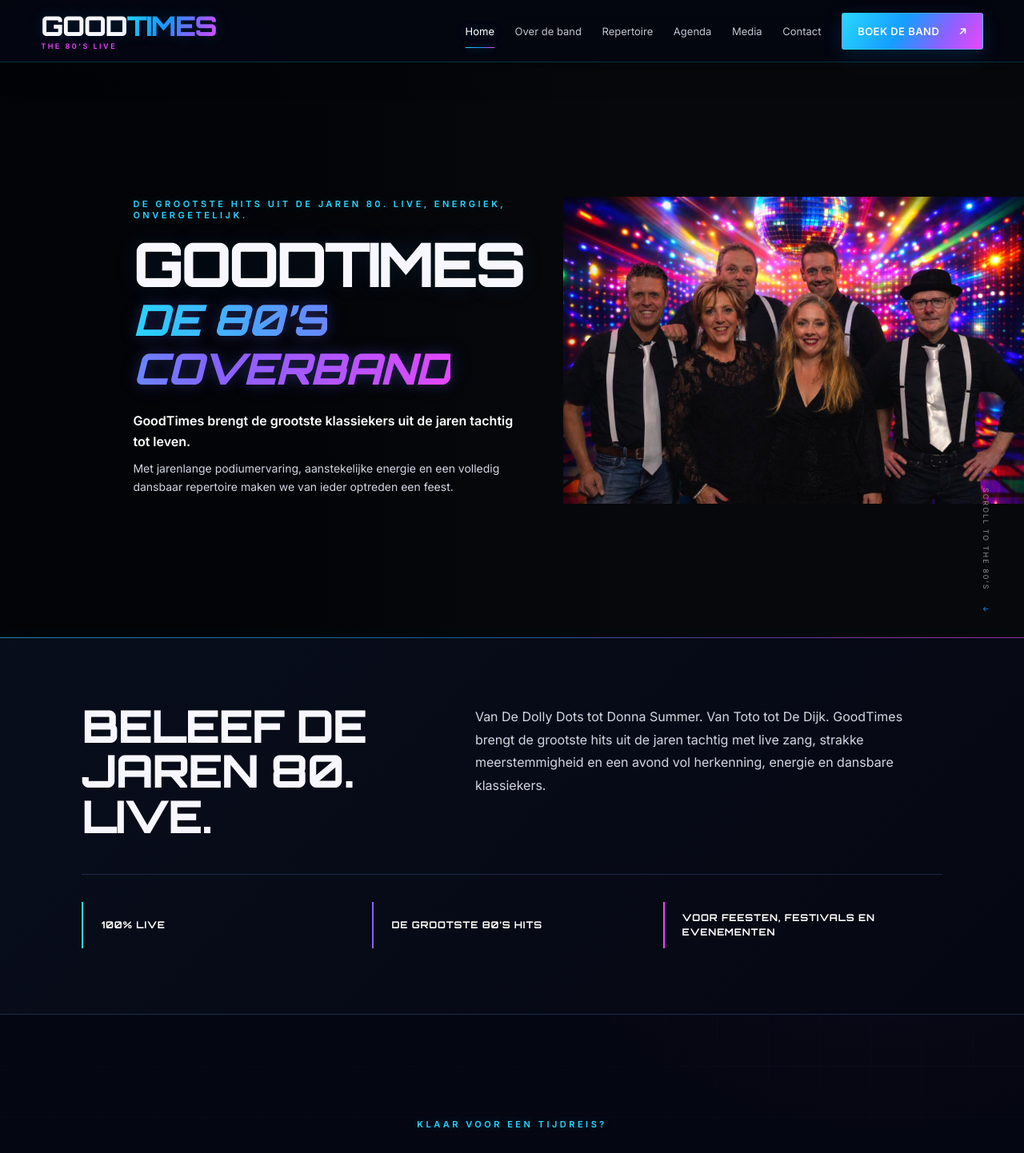
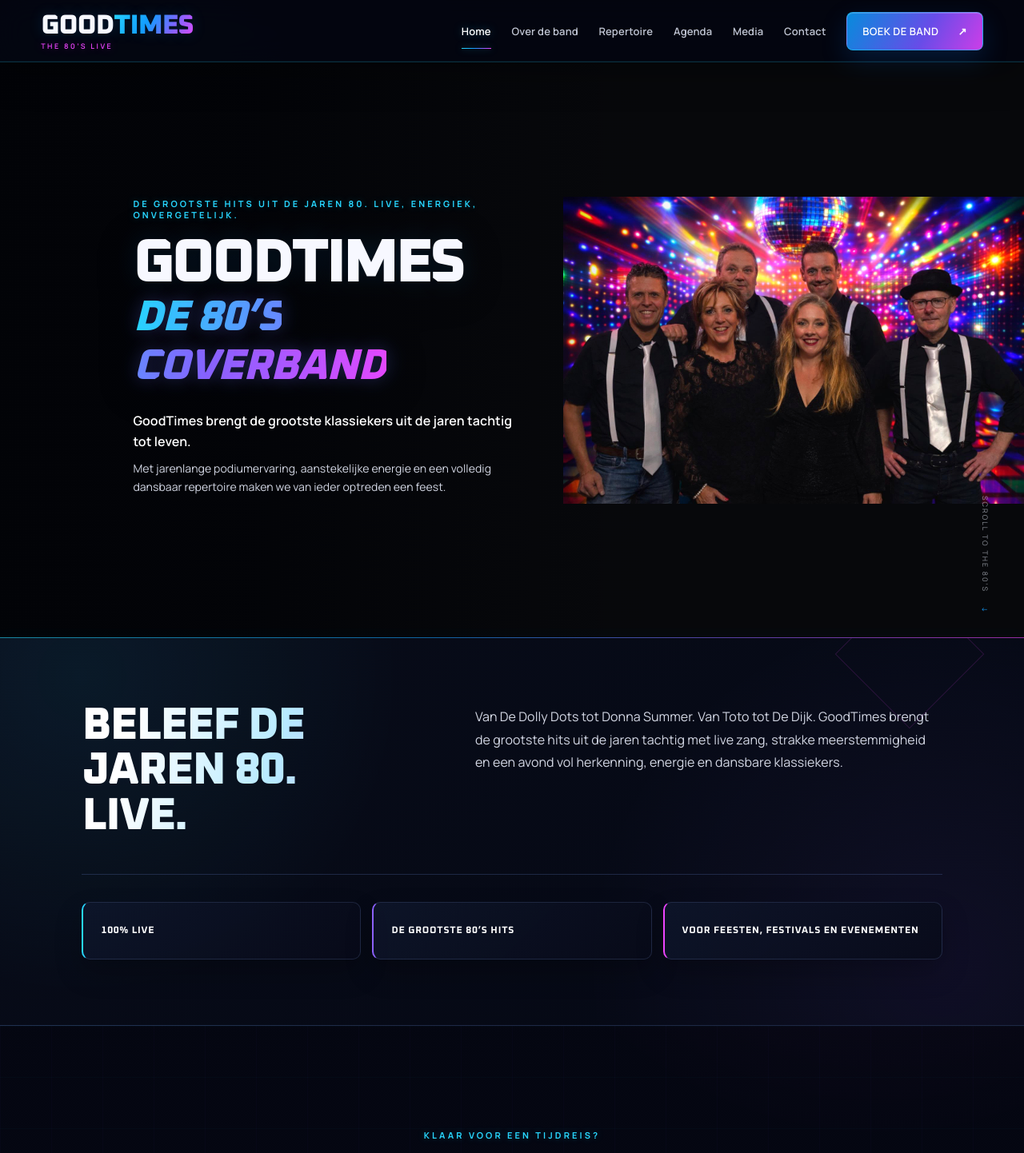
Before and after one commit to Goodtimes26/Goodtimes-website, a Next.js app: page / in a window 1280 px wide. Shown: the top 1442 px of the page at 80% size. Built offline with nearby package versions, Linux system fonts and the light colour scheme.

Commit message:
Refine premium 80s visual style

```diff
--- a/app/globals.css
+++ b/app/globals.css
@@ -1,4 +1,4 @@
-@import url('https://fonts.googleapis.com/css2?family=Inter:wght@400;500;600;700&family=Orbitron:wght@600;700;800;900&display=swap');
+@import url('https://fonts.googleapis.com/css2?family=Manrope:wght@400;500;600;700&family=Oxanium:wght@500;600;700;800&display=swap');
 
 /* Merkkleuren en vervangbare media */
 :root{
@@ -21,10 +21,11 @@
   --gradient-panel:linear-gradient(145deg,rgba(18,27,52,.92),rgba(7,10,22,.96));
   --glow-blue:0 0 24px rgba(21,157,255,.2);
   --glow-violet:0 0 28px rgba(140,97,255,.18);
-  --shadow-panel:0 22px 60px rgba(0,0,0,.34);
-  --radius-card:8px;
-  --font-display:"Orbitron",Arial,sans-serif;
-  --font-body:"Inter",Arial,sans-serif;
+  --shadow-panel:0 24px 70px rgba(0,0,0,.42),0 0 0 1px rgba(255,255,255,.018);
+  --shadow-lift:0 28px 70px rgba(0,0,0,.5),0 0 26px rgba(40,215,255,.08);
+  --radius-card:14px;
+  --font-display:"Oxanium",Arial,sans-serif;
+  --font-body:"Manrope",Arial,sans-serif;
   /* HERO VERVANGEN: zet het nieuwe bestand in /public en wijzig alleen deze URL. */
   --hero-image:url('/goodtimes-group-hero.jpeg');
   --supporting-image:url('/goodtimes-hero.png');
@@ -167,6 +168,98 @@
 input,select,textarea{border-color:rgba(112,125,166,.48)}input:focus,select:focus,textarea:focus{border-color:var(--cyan);box-shadow:0 1px 0 rgba(40,215,255,.28)}
 .thanks span{background:var(--gradient-neon);box-shadow:var(--glow-blue)}
 footer{background:linear-gradient(180deg,rgba(5,7,17,.35),#03040b);border-color:var(--line)}
+
+/* Premium synthwave-afwerking: energiek, maar bewust rustig gehouden. */
+body{font-weight:400;letter-spacing:.005em}
+body:after{
+  content:"";position:fixed;inset:0;z-index:-1;pointer-events:none;
+  background:
+    linear-gradient(115deg,transparent 0 76%,rgba(237,69,255,.025) 76% 76.12%,transparent 76.12%),
+    linear-gradient(65deg,transparent 0 84%,rgba(40,215,255,.025) 84% 84.12%,transparent 84.12%);
+}
+.brand,.hero h1,.page-intro h1,.statement h2,.booking-band h2,
+.feature-copy h2,.section-head h2,.members h2,.feature-copy li strong,
+.audio-track h2,.show-row h3,.date b,.about-grid h2,.note h2,
+.contact-grid h2,.repertoire-grid h2,.empty-show h2,.member-grid h3{
+  font-family:var(--font-display);font-style:normal;
+}
+.brand{font-weight:800;letter-spacing:-1px}
+.brand small,.eyebrow,.date span,.city{font-family:var(--font-body)}
+.eyebrow{font-weight:700;letter-spacing:.28em}
+.topbar{box-shadow:0 12px 45px rgba(0,0,0,.34),inset 0 -1px rgba(40,215,255,.06)}
+.nav>a:not(.nav-cta){font-weight:600;letter-spacing:.015em}
+.nav-cta,.primary,.secondary{border-radius:8px}
+.nav-cta,.primary{
+  background:linear-gradient(118deg,#078bdc 0%,#684ce8 58%,#cc3ee8 100%);
+  box-shadow:0 12px 32px rgba(14,100,209,.22),inset 0 1px 0 rgba(255,255,255,.2);
+}
+.nav-cta:hover,.primary:hover{
+  transform:translateY(-3px) scale(1.01);
+  box-shadow:0 18px 42px rgba(21,157,255,.25),0 0 24px rgba(237,69,255,.15);
+}
+.secondary:hover{transform:translateY(-3px);box-shadow:0 16px 34px rgba(140,97,255,.16)}
+.hero h1,.page-intro h1{font-weight:800;letter-spacing:-.055em}
+.hero h1{filter:drop-shadow(0 8px 24px rgba(0,0,0,.44))}
+.hero h1 em,.page-intro h1 em{filter:drop-shadow(0 0 10px rgba(140,97,255,.22))}
+.home-intro,.about-story,.repertoire-grid,.agenda-page{
+  background:
+    radial-gradient(circle at 8% 10%,rgba(40,215,255,.07),transparent 25rem),
+    radial-gradient(circle at 92% 85%,rgba(140,97,255,.07),transparent 28rem),
+    linear-gradient(145deg,#080c19,#050814);
+}
+.home-intro{position:relative;overflow:hidden}
+.home-intro:before{
+  content:"";position:absolute;right:6vw;top:-46px;width:130px;height:130px;
+  border:1px solid rgba(237,69,255,.15);transform:rotate(45deg);pointer-events:none;
+}
+.home-intro h2,.members h2{background:linear-gradient(105deg,#fff 16%,#b7eaff 60%,#c5b5ff);background-clip:text;-webkit-background-clip:text;color:transparent}
+.home-highlights li{
+  min-height:72px;padding:12px 22px;border:1px solid rgba(93,111,165,.25);
+  border-left:2px solid var(--cyan);border-radius:10px;
+  background:linear-gradient(135deg,rgba(15,23,45,.78),rgba(8,11,25,.82));
+  box-shadow:0 16px 34px rgba(0,0,0,.22);
+}
+.home-highlights li:nth-child(2){border-left-color:var(--violet)}.home-highlights li:nth-child(3){border-left-color:var(--magenta)}
+.page-intro{isolation:isolate}
+.page-intro:before{
+  content:"";position:absolute;z-index:-1;right:8vw;top:22%;width:clamp(90px,13vw,180px);aspect-ratio:1;
+  border:1px solid rgba(40,215,255,.11);box-shadow:inset 0 0 30px rgba(140,97,255,.035);
+  transform:rotate(45deg);
+}
+.feature-copy,.audio-track,.repertoire-grid article,.agenda-event,.contact-card,.contact-bookings,.member-grid article{
+  border-color:rgba(84,126,194,.28);
+  background:linear-gradient(145deg,rgba(17,25,48,.94),rgba(6,9,21,.97));
+  box-shadow:var(--shadow-panel);
+}
+.feature-copy,.audio-track,.repertoire-grid article,.agenda-event,.contact-card{transition:transform .25s ease,border-color .25s ease,box-shadow .25s ease}
+.audio-track:hover,.repertoire-grid article:hover,.member-grid article:hover{
+  transform:translateY(-3px);border-color:rgba(40,215,255,.42);box-shadow:var(--shadow-lift);
+}
+.repertoire-grid{gap:24px}
+.repertoire-grid article{position:relative;overflow:hidden;padding:42px}
+.repertoire-grid article:before,.audio-track:before{
+  content:"";position:absolute;left:0;top:0;width:100%;height:2px;background:var(--gradient-neon);opacity:.72;
+}
+.repertoire-grid h2{font-size:clamp(30px,3vw,42px);letter-spacing:-.035em}
+.repertoire-grid li{padding:17px 0;border-color:rgba(102,126,178,.22);color:#dce1ef}
+.repertoire-grid li strong{font-weight:600}
+.audio-track{position:relative;overflow:hidden;border-left:1px solid rgba(84,126,194,.28);padding:28px 30px}
+.agenda-event{border-color:rgba(40,215,255,.3);box-shadow:var(--shadow-lift)}
+.agenda-event-date{background:linear-gradient(155deg,rgba(7,128,190,.18),rgba(105,55,196,.2),rgba(237,69,255,.08))}
+.agenda-event-date strong{text-shadow:0 0 24px rgba(40,215,255,.16)}
+.contact-page{background:
+  radial-gradient(circle at 82% 18%,rgba(140,97,255,.19),transparent 30rem),
+  radial-gradient(circle at 15% 78%,rgba(40,215,255,.12),transparent 26rem),
+  linear-gradient(145deg,#050817,#03050d)}
+.contact-card{border-color:rgba(40,215,255,.28);box-shadow:var(--shadow-lift)}
+.contact-card h1{background:linear-gradient(105deg,#fff 25%,#b3e9ff 67%,#c9b5ff);background-clip:text;-webkit-background-clip:text;color:transparent}
+.contact-bookings{border-radius:10px;border-left:2px solid var(--magenta)}
+.member-grid{gap:18px}
+.member-grid article{transition:transform .25s ease,border-color .25s ease,box-shadow .25s ease}
+.member-grid article:hover{transform:translateY(-4px)}
+.portrait{border-radius:10px}
+footer{box-shadow:inset 0 1px rgba(40,215,255,.04)}
+
 /* Tablet */
 @media(max-width:900px){.menu{display:block}.nav{position:absolute;top:78px;left:0;right:0;background:#0b0c10;padding:28px;display:none;flex-direction:column;align-items:stretch}.nav.open{display:flex}.nav a{padding:9px}.nav a.active:after{display:none}.hero-overlay{background:linear-gradient(90deg,rgba(2,3,7,.97) 0%,rgba(2,3,7,.88) 25%,rgba(2,3,7,.42) 42%,rgba(2,3,7,.04) 61%)}.hero h1{font-size:56px}.hero-content{width:55%;max-width:none;padding-left:4vw;padding-right:4vw}.hero-intro p{font-size:12px}.hero-intro p:first-child{font-size:14px}.actions{align-items:flex-start;flex-direction:column}.hero-button{min-height:50px;padding:14px 16px}.home-intro-copy{grid-template-columns:1fr;gap:28px}.home-highlights{grid-template-columns:1fr;gap:10px}.split,.about-grid,.contact-grid{grid-template-columns:1fr}.feature-photo{min-height:500px}.member-grid{grid-template-columns:repeat(2,1fr)}.repertoire-grid{grid-template-columns:1fr}.page-intro{min-height:480px}.page-intro h1{font-size:74px}.note{flex-direction:column;align-items:flex-start;gap:25px}}
 /* Mobiel */
@@ -210,3 +303,13 @@
 @media(prefers-reduced-motion:reduce){*{scroll-behavior:auto!important;transition:none!important}.nav-cta:after,.primary:after{display:none}}
 @media(max-width:600px){.contact-page{min-height:auto;padding:112px 18px 70px}.contact-card{padding:38px 22px}.contact-card h1{font-size:clamp(48px,15vw,62px);line-height:.92;letter-spacing:-1.5px}.contact-intro{margin:24px 0 30px;font-size:14px;line-height:1.7}.contact-email{align-items:flex-start;gap:10px}.contact-email span{font-size:18px}.contact-email a{font-size:18px}.contact-mail-button{width:100%;justify-content:space-between}.contact-bookings{margin-top:38px;padding:23px 20px}}
 @media(max-width:600px){.agenda-page{padding:28px 18px 75px}.agenda-event{grid-template-columns:1fr}.agenda-event-date{min-height:auto;padding:30px 22px;border-right:0;border-bottom:1px solid var(--line)}.agenda-event-date strong{font-size:82px}.agenda-event-date span{margin-top:18px;font-size:15px}.agenda-event-details{padding:36px 24px 40px}.agenda-event-details h2{font-size:clamp(38px,11vw,50px)}.agenda-location{font-size:21px}.agenda-time{margin-top:23px}}
+@media(max-width:600px){
+  .eyebrow{letter-spacing:.22em}
+  .home-highlights{gap:12px}.home-highlights li{min-height:62px;border-radius:9px}
+  .home-intro:before{right:-55px;top:-35px;opacity:.7}
+  .repertoire-grid{gap:16px}.repertoire-grid article{padding:30px 22px;border-radius:11px}
+  .audio-track{padding:24px 20px;border-radius:11px}
+  .agenda-event,.contact-card{border-radius:12px}
+  .member-grid{gap:14px 10px}.member-grid article{border-radius:10px}
+  .page-intro:before{right:-42px;top:16%;opacity:.68}
+}
```
